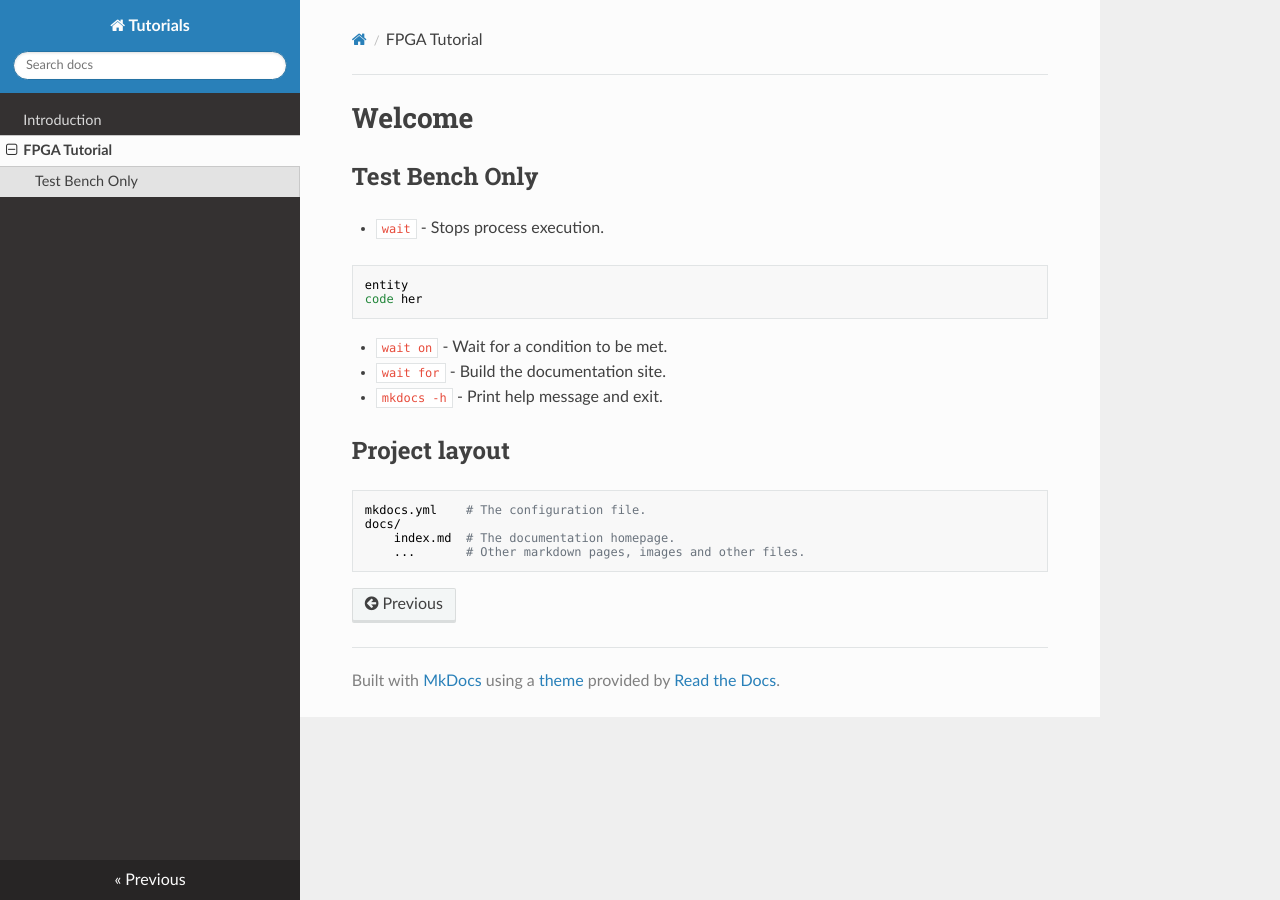
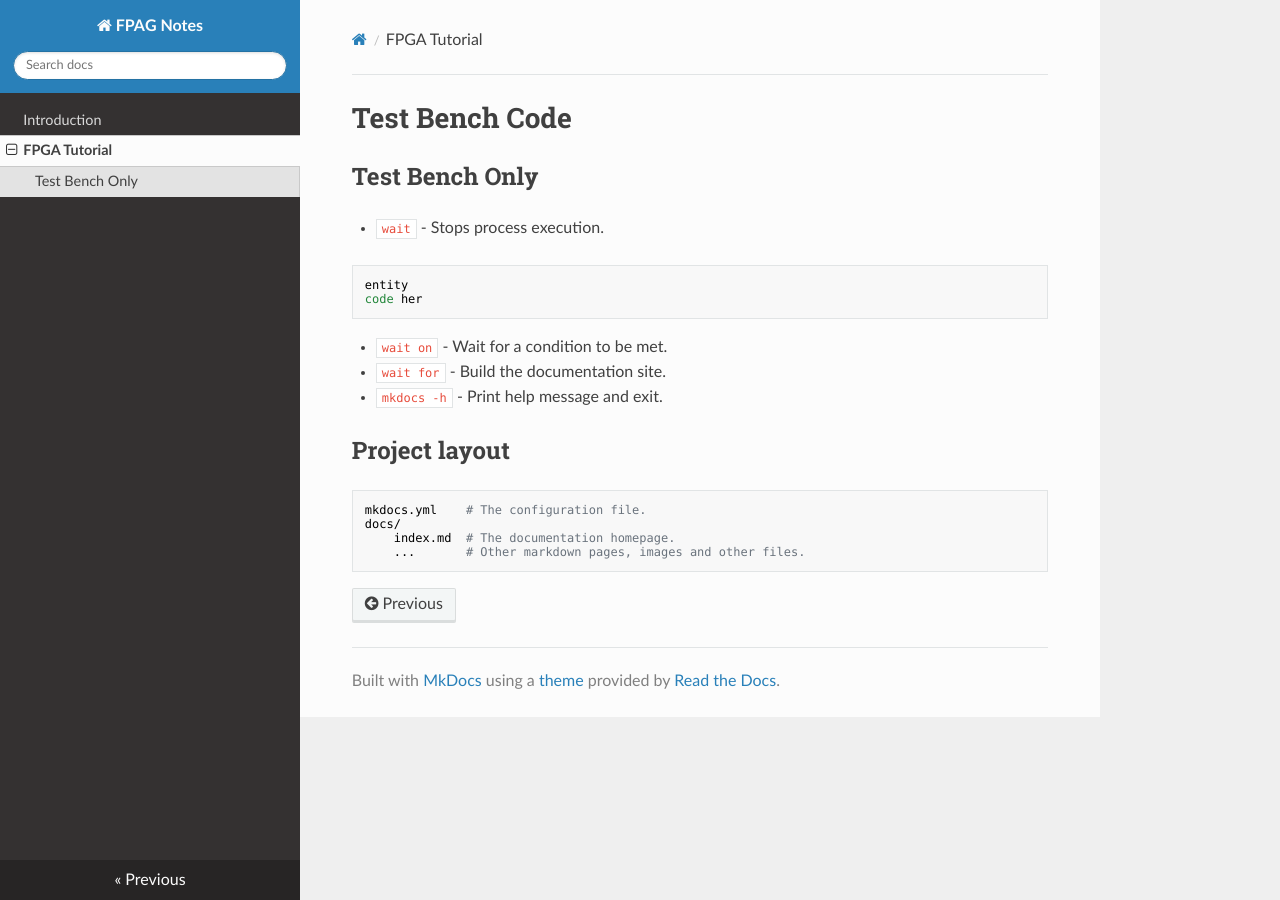
Before and after one commit to sebram99/fpgawebpage, an MkDocs documentation site: the page built from docs/FPGA_Tutorial.md, in a window 1280 px wide. Built offline with MkDocs 1.6.1, drawn with Linux system fonts in a browser that asks for light colours; nearby versions of some CDN libraries.

Commit message:
updated doc

```diff
--- a/docs/FPGA_Tutorial.md
+++ b/docs/FPGA_Tutorial.md
@@ -1,4 +1,4 @@
-# Welcome
+# Test Bench Code
 
 ## Test Bench Only
 
--- a/mkdocs.yml
+++ b/mkdocs.yml
@@ -1,4 +1,4 @@
-site_name: Tutorials
+site_name: FPAG Notes
 site_url: https://sebram99.github.io/fpgawebpage/
 nav:
     - Introduction: index.md
```
Also changed, not shown: site/404.html, site/FPGA_Tutorial/index.html, site/index.html, site/search.html, site/search/search_index.json, 1 other file.
